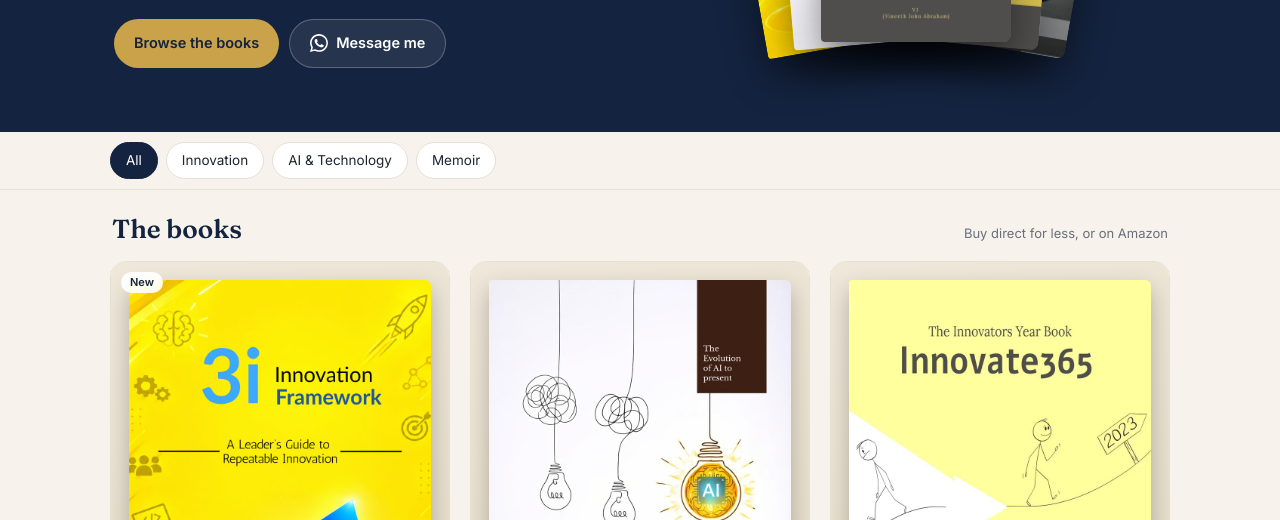
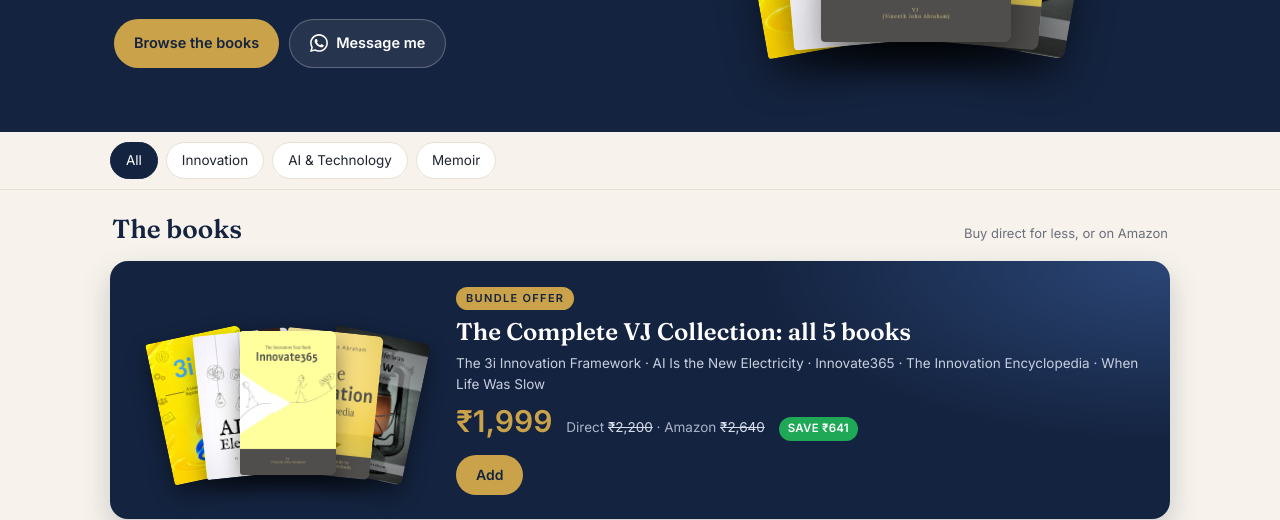
Before and after one commit to vineethjohnabraham/vjbooks, a plain HTML site: page index.html in a window 1280 px wide. Shown: the part 432-952 px from the top of the page. Drawn offline with Linux system fonts and the light colour scheme.

Commit message:
Add discounted bundle for all 5 books
Co-Authored-By: Claude Opus 5.5 <noreply@anthropic.com>

```diff
--- a/index.html
+++ b/index.html
@@ -127,6 +127,28 @@
   .qty span { min-width: 22px; text-align: center; font-weight: 600; font-size: 14px; }
   .add { border: 0; background: var(--navy); color: #fff; border-radius: 999px; height: 34px; padding: 0 14px; cursor: pointer; font-weight: 600; font-size: 13px; }
 
+  /* ---------- Bundle ---------- */
+  .bundle {
+    display: grid; gap: 18px; align-items: center; margin: 0 0 22px; padding: 20px;
+    border-radius: 18px; color: #fff; position: relative; overflow: hidden;
+    background: radial-gradient(600px 260px at 100% 0%, #2b4677 0%, transparent 70%), var(--navy);
+    box-shadow: 0 12px 30px rgba(20,35,63,.2);
+  }
+  @media (min-width: 700px) { .bundle { grid-template-columns: 300px 1fr; padding: 24px 28px; } }
+  .bundle .fan { position: relative; height: 170px; }
+  .bundle .fan img { position: absolute; left: 50%; bottom: 0; width: 96px; aspect-ratio: 2/3; object-fit: cover; border-radius: 3px 6px 6px 3px; box-shadow: 0 10px 22px rgba(0,0,0,.45); transform-origin: 50% 120%; }
+  .bundle .kick { display: inline-block; background: var(--gold); color: var(--navy); font-weight: 700; font-size: 11px; letter-spacing: .12em; text-transform: uppercase; border-radius: 999px; padding: 3px 10px; margin-bottom: 8px; }
+  .bundle h3 { font: 600 24px/1.2 var(--serif); margin: 0 0 6px; }
+  .bundle .inc { color: #c8d0e0; font-size: 13.5px; margin: 0 0 12px; }
+  .bundle .prices { display: flex; flex-wrap: wrap; align-items: baseline; gap: 6px 14px; margin-bottom: 14px; }
+  .bundle .now { font: 700 30px/1 var(--sans); color: var(--gold); }
+  .bundle .was { color: #aab4c8; font-size: 13.5px; }
+  .bundle .was s { color: #d7ddea; }
+  .bundle .save { font-size: 11.5px; padding: 3px 9px; margin: 0; }
+  .bundle .add { background: var(--gold); color: var(--navy); height: 40px; padding: 0 20px; font-size: 14px; }
+  .bundle .qty { border-color: rgba(255,255,255,.3); }
+  .bundle .qty button { background: transparent; color: #fff; }
+
   /* ---------- About ---------- */
   .about { background: #fff; border-top: 1px solid var(--line); border-bottom: 1px solid var(--line); }
   .about-in { max-width: 1100px; margin: 0 auto; padding: 36px 20px; display: grid; gap: 24px; align-items: center; }
@@ -217,6 +239,7 @@
     <h2>The books</h2>
     <p>Buy direct for less, or on Amazon</p>
   </div>
+  <div id="bundle"></div>
   <div class="grid" id="grid"></div>
 </main>
 
@@ -293,6 +316,12 @@ const BOOKS = [
     desc: "Step into a 1980s Kerala childhood where every day was an adventure: muddy floods and banana rafts, chalk-dusted classrooms, cassette tapes on loop and cycling through sun-drenched lanes. Stories that capture the magic of simpler times."
   },
 ];
+
+/* Bundle: all the books above at one discounted direct price. */
+const BUNDLE = {
+  id: "bundle", title: "The Complete VJ Collection", fmt: "All 5 books, Paperback",
+  price: 1999,
+};
 /* ===================================================================== */
 
 const $ = id => document.getElementById(id);
@@ -304,7 +333,10 @@ const WA_ICON = '<svg viewBox="0 0 24 24" fill="currentColor" aria-hidden="true"
 let cart = {};
 try { cart = JSON.parse(localStorage.getItem("vjbooks-cart")) || {}; } catch (e) {}
 let filter = "All";
-const byId = id => BOOKS.find(b => b.id === id);
+BUNDLE.img = BOOKS[0].img;
+BUNDLE.amazonPrice = BOOKS.reduce((s, b) => s + (b.amazonPrice || 0), 0);
+BUNDLE.directPrice = BOOKS.reduce((s, b) => s + (b.price || 0), 0);
+const byId = id => id === BUNDLE.id ? BUNDLE : BOOKS.find(b => b.id === id);
 const saveCart = () => { try { localStorage.setItem("vjbooks-cart", JSON.stringify(cart)); } catch (e) {} };
 
 function setQty(id, q) {
@@ -362,6 +394,25 @@ function buyOptions(b, big) {
       <a class="amz" href="${b.link}" target="_blank" rel="noopener">Buy on Amazon ↗</a>
     </div>
   </div>`;
+}
+function renderBundle() {
+  const b = BUNDLE, n = BOOKS.length, mid = (n - 1) / 2;
+  if (filter !== "All") { $("bundle").innerHTML = ""; return; }
+  $("bundle").innerHTML = `
+    <section class="bundle" aria-label="Bundle offer">
+      <div class="fan" aria-hidden="true">${BOOKS.map((x, i) => { const o = i - mid; return `<img src="${x.img}" alt="" style="transform:translateX(calc(-50% + ${o * 30}px)) rotate(${o * 6}deg);z-index:${10 - Math.round(Math.abs(o))}">`; }).join("")}</div>
+      <div>
+        <span class="kick">Bundle offer</span>
+        <h3>${esc(b.title)}: all ${n} books</h3>
+        <p class="inc">${BOOKS.map(x => esc(x.title)).join(" · ")}</p>
+        <div class="prices">
+          <span class="now">${money(b.price)}</span>
+          <span class="was">Direct <s>${money(b.directPrice)}</s> · Amazon <s>${money(b.amazonPrice)}</s></span>
+          <span class="save">SAVE ${money(b.amazonPrice - b.price)}</span>
+        </div>
+        ${qtyControl(b)}
+      </div>
+    </section>`;
 }
 function renderGrid() {
   const list = BOOKS.filter(b => filter === "All" || b.cat === filter);
@@ -428,7 +479,7 @@ function updateSend() {
 function orderMessage() {
   const { lines, total } = cartTotals();
   const out = ["Hi VJ! I'd like to order these books:", ""];
-  lines.forEach(({ b, q }, i) => out.push(`${i + 1}. ${b.title} (${b.fmt}) × ${q} — ${money(b.price * q)}`));
+  lines.forEach(({ b, q }, i) => out.push(`${i + 1}. ${b.title} (${b.fmt}) × ${q} — ${money(b.price * q)}` + (b === BUNDLE ? `\n   (${BOOKS.map(x => x.title).join(", ")})` : "")));
   out.push("", `Total: ${money(total)}`, "", `Name: ${form.name}`);
   if (form.phone) out.push(`Phone: ${form.phone}`);
   out.push(`Address: ${form.address}`);
@@ -456,7 +507,7 @@ function show(id) { $(id).classList.add("on"); document.body.style.overflow = "h
 function hide(id) { $(id).classList.remove("on"); if (!document.querySelector(".scrim.on")) document.body.style.overflow = ""; }
 
 function render() {
-  renderGrid(); renderCartBar();
+  renderBundle(); renderGrid(); renderCartBar();
   if ($("cScrim").classList.contains("on")) renderCart();
   if ($("pScrim").classList.contains("on")) { const b = byId($("pScrim").dataset.id); if (b) $("pQty").innerHTML = qtyControl(b); }
 }
@@ -470,7 +521,7 @@ document.addEventListener("click", e => {
   if (t.dataset.inc) { const had = cart[t.dataset.inc]; setQty(t.dataset.inc, (cart[t.dataset.inc] || 0) + 1); if (!had) toast("Added to cart"); }
   else if (t.dataset.dec) setQty(t.dataset.dec, (cart[t.dataset.dec] || 0) - 1);
   else if (t.dataset.open) openBook(t.dataset.open);
-  else if (t.dataset.cat) { filter = t.dataset.cat; renderChips(); renderGrid(); }
+  else if (t.dataset.cat) { filter = t.dataset.cat; renderChips(); renderBundle(); renderGrid(); }
   else if (t.hasAttribute("data-close")) hide(t.closest(".scrim").id);
   else if (t.id === "openCart") { renderCart(); show("cScrim"); }
   else if (t.id === "clear") { cart = {}; saveCart(); render(); }
```
Also changed, not shown: 1 other file.
